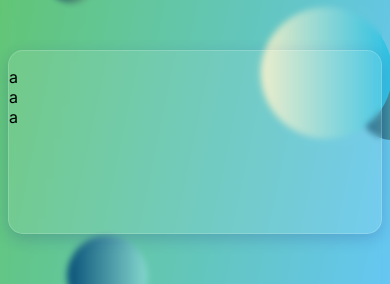
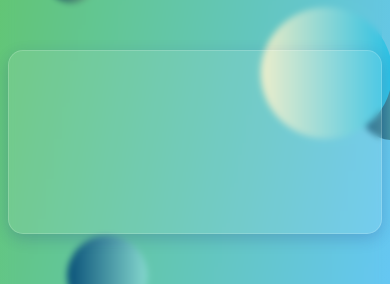
Before and after one commit to Klivinsthon/monitoramento-covid, a React (Create React App) app: page / in a window 390 px wide. Shown: the part 147-431 px from the top of the page. Built offline with nearby package versions, Linux system fonts and the light colour scheme.

Commit message:
Adicionada responsividade no header e iniciada no painel geral

```diff
--- a/src/components/interface/interface.js
+++ b/src/components/interface/interface.js
@@ -5,18 +5,26 @@ function Interface() {
     return (
         <Fragment>
             <header className="flex">
-                <div className="logo">DADOS COVID</div>
-                <div className="hidden sm:block titulo-cabecalho">Dados atualizados sobre o covid-19</div>
+                <div className="logo
+                                w-4/12 sm:w-3/12 lg:w-2/12">DADOS COVID</div>
+                <div className="titulo-cabecalho hidden sm:block
+                                lg:text-md sm:pt-2 lg:pt-3">
+                                    Dados atualizados sobre o covid-19
+                </div>
             </header>
             <div className="container mx-auto">
                 <div className="painel-geral
                                 mx-auto
-                                w-9/12 md:8/12
+                                w-9/12 sm:w-8/12
                                 flex flex-wrap justify-evenly">
 
-                    <div className="a confirmados shrink-0	">a</div>
-                    <div className="a shrink-0	">a</div>
-                    <div className="a shrink-0	">a</div>
+                    <div className="shrink-0
+                                    h-32"></div>
+                    <div className="shrink-0
+                                    h-32"></div>
+                    <div className="shrink-0
+                                    h-32
+                                    m-1"></div>
                 </div>
             </div>
         </Fragment>
```
